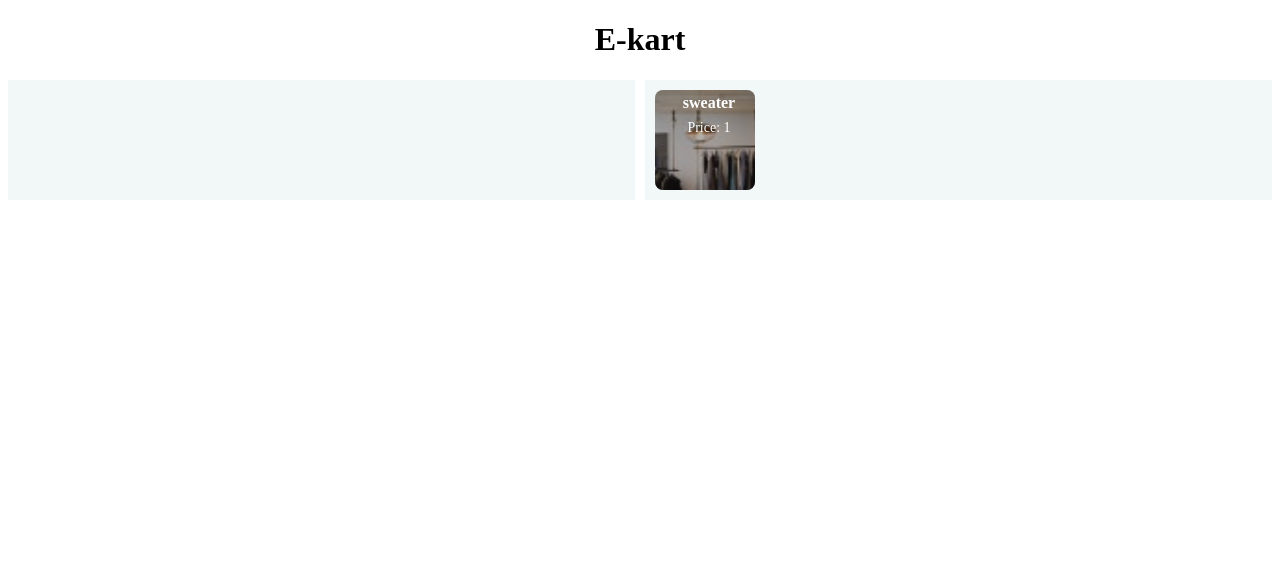
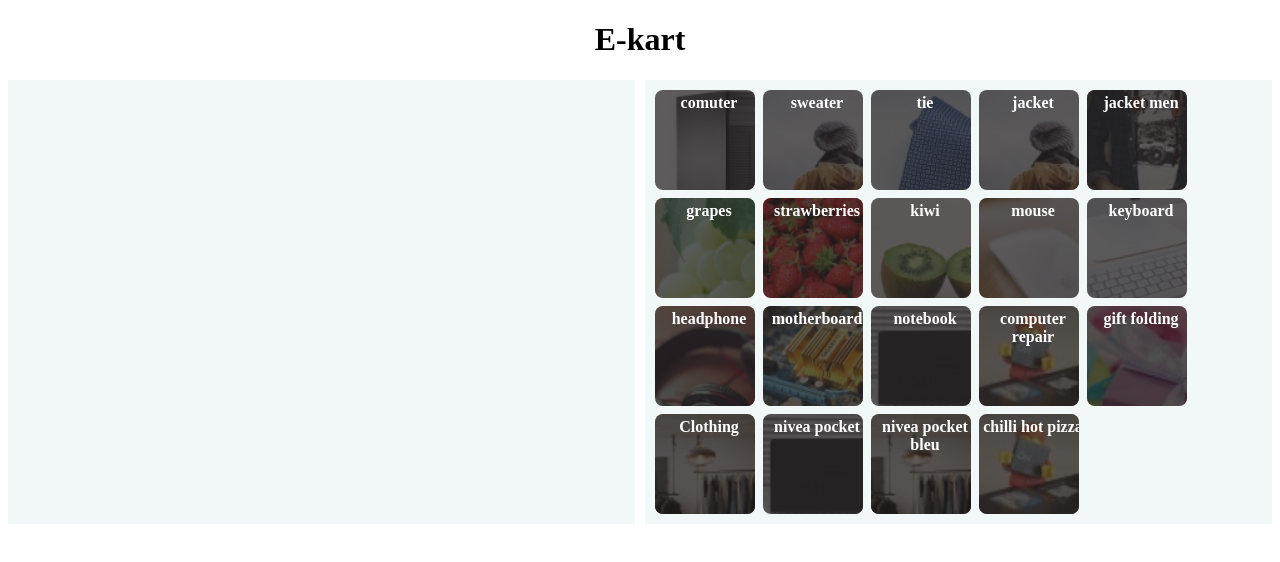
Before and after one commit to sumitYadav375/angular-poc, an Angular app: page / in a window 1280 px wide. Shown: the top 562 px of the page. Built offline with nearby package versions, Linux system fonts and the light colour scheme.

Commit message:
[E-kart]: create a products service file and used it on items-list-components

```diff
--- a/src/app/app.component.css
+++ b/src/app/app.component.css
@@ -14,4 +14,12 @@
     width: 50%;
     background-color:rgba(95, 158, 160, 0.082);
     padding: 10px;
+    display: flex;
+    flex-wrap: wrap;
+    gap: 4px;
 }
+.app-items-list-wrapper {
+    display: flex;
+    flex-wrap: wrap;
+    gap: 8px;
+}
--- a/src/app/app.component.html
+++ b/src/app/app.component.html
@@ -5,7 +5,7 @@
        <h1></h1>
      </div>
      <div class="right-side-content">
-       <app-items-list></app-items-list>
+       <app-items-list class="app-items-list-wrapper"></app-items-list>
      </div>
   </section>
 </main>
--- a/src/app/app.config.ts
+++ b/src/app/app.config.ts
@@ -2,7 +2,12 @@ import { ApplicationConfig, provideZoneChangeDetection } from '@angular/core';
 import { provideRouter } from '@angular/router';
 
 import { routes } from './app.routes';
+import { provideHttpClient } from '@angular/common/http';
 
 export const appConfig: ApplicationConfig = {
-  providers: [provideZoneChangeDetection({ eventCoalescing: true }), provideRouter(routes)]
+  providers: [
+    provideZoneChangeDetection({ eventCoalescing: true }),
+    provideRouter(routes),
+    provideHttpClient()
+  ]
 };
--- /dev/null
+++ b/src/app/services/products.service.ts
@@ -0,0 +1,18 @@
+import { HttpClient } from "@angular/common/http";
+import { Injectable } from "@angular/core";
+import { Observable } from "rxjs";
+import { IProduct } from "../model/products.model";
+
+@Injectable({
+    providedIn: 'root'
+})
+
+export class ProductsService {
+    private productsUrl = 'assets/products.json';
+
+    constructor(private http: HttpClient) {}
+
+    getProducts(): Observable<IProduct[]> {
+        return this.http.get<IProduct[]>(this.productsUrl);
+    }
+}
--- a/src/app/sheard/components/item/item.component.css
+++ b/src/app/sheard/components/item/item.component.css
@@ -17,7 +17,7 @@
     left: 0;
     width: 100%;
     height: 100%;
-    background-color: rgba(37, 34, 34, 0.353);
+    background-color: rgba(37, 34, 34, 0.742);
     text-align: center;
     color:#ffff;
     gap: 4px;
@@ -35,4 +35,15 @@
 .item-description, .item-price {
     font-size:  14px;
     margin: 0;
+    opacity: 0;
+    transition: 0.5ms ease-in-out;
 }
+
+.item-content:hover .item-description {
+    opacity: 1;
+    transform-origin: top;
+}
+.item-content:hover  .item-price {
+    opacity: 1;
+    transform-origin: top;
+}
--- a/src/app/sheard/components/item/item.component.html
+++ b/src/app/sheard/components/item/item.component.html
@@ -1,5 +1,5 @@
 <section class="item-card">
-    <img [src]="image" [alt]="name" class="item-image" />
+    <img [src]="'assets/images/' + image" [alt]="name" class="item-image" />
     <div class="item-content">
         <h2 class="item-name">{{ name }}</h2>
         <p class="item-description">{{ description }}</p>
--- a/src/app/sheard/components/items-list/items-list-component.html
+++ b/src/app/sheard/components/items-list/items-list-component.html
@@ -1,8 +1,8 @@
-<section class="item-list-wrapper">
+<section *ngFor="let product of products" class="item-list-wrapper">
     <app-item
-    name="sweater"
+    [name]="product.name"
     [price]="1"
-    description=""
-    image="assets/images/clothing.jpg"
+    [description]="product.description"
+    [image]="product.image"
  ></app-item>
 </section>
--- a/src/app/sheard/components/items-list/items-list-component.ts
+++ b/src/app/sheard/components/items-list/items-list-component.ts
@@ -1,6 +1,8 @@
-import { Component } from '@angular/core';
+import { Component, OnInit } from '@angular/core';
 import { ItemComponent } from '../item/item.component';
 import { CommonModule } from '@angular/common';
+import { IProduct } from '../../../model/products.model';
+import { ProductsService } from '../../../services/products.service';
 
 @Component({
   selector: 'app-items-list',
@@ -9,6 +11,16 @@ import { CommonModule } from '@angular/common';
   templateUrl: './items-list-component.html',
   styleUrl: './items-list-component.css'
 })
-export class ItemsListComponent {
+export class ItemsListComponent implements OnInit {
+
+    products: IProduct[] = [];
+
+    constructor(private productService: ProductsService) {}
+
+    ngOnInit() {
+        this.productService.getProducts().subscribe((data) => {
+            this.products = data
+        })
+    }
 
 }
--- a/src/assets/products.json
+++ b/src/assets/products.json
@@ -10,7 +10,8 @@
       "name": "sweater",
       "price": "1",
       "category": "Clothing",
-      "description": "fashion, clothes , sweater, wool, cardigan,…"
+      "description": "fashion, clothes , sweater, wool, cardigan,…",
+      "image": "jacket.jpeg"
     },
     {
       "name": "tie",
@@ -114,18 +115,21 @@
       "name": "nivea pocket",
       "price": "7",
       "category": "services",
-      "description": ""
+      "description": "",
+      "image": "notebook.jpg"
     },
     {
       "name": "nivea pocket bleu",
       "price": "8",
       "category": "Catégorie",
-      "description": ""
+      "description": "",
+      "image": "clothing.jpg"
     },
     {
       "name": "chilli hot pizza",
       "price": "200",
       "category": "pizza",
-      "description": ""
+      "description": "",
+      "image": "computer_repair.jpeg"
     }
   ]
```
Also changed, not shown: src/app/model/products.model.ts (added, +7 -0 lines).
